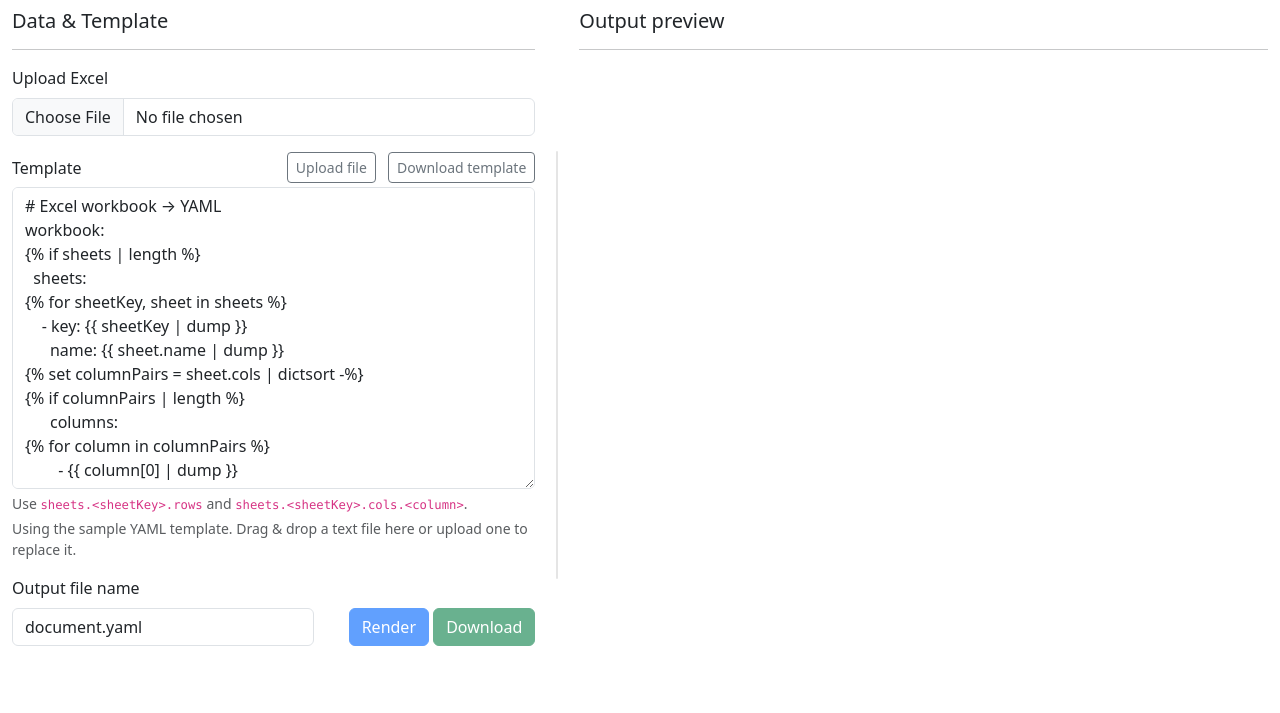
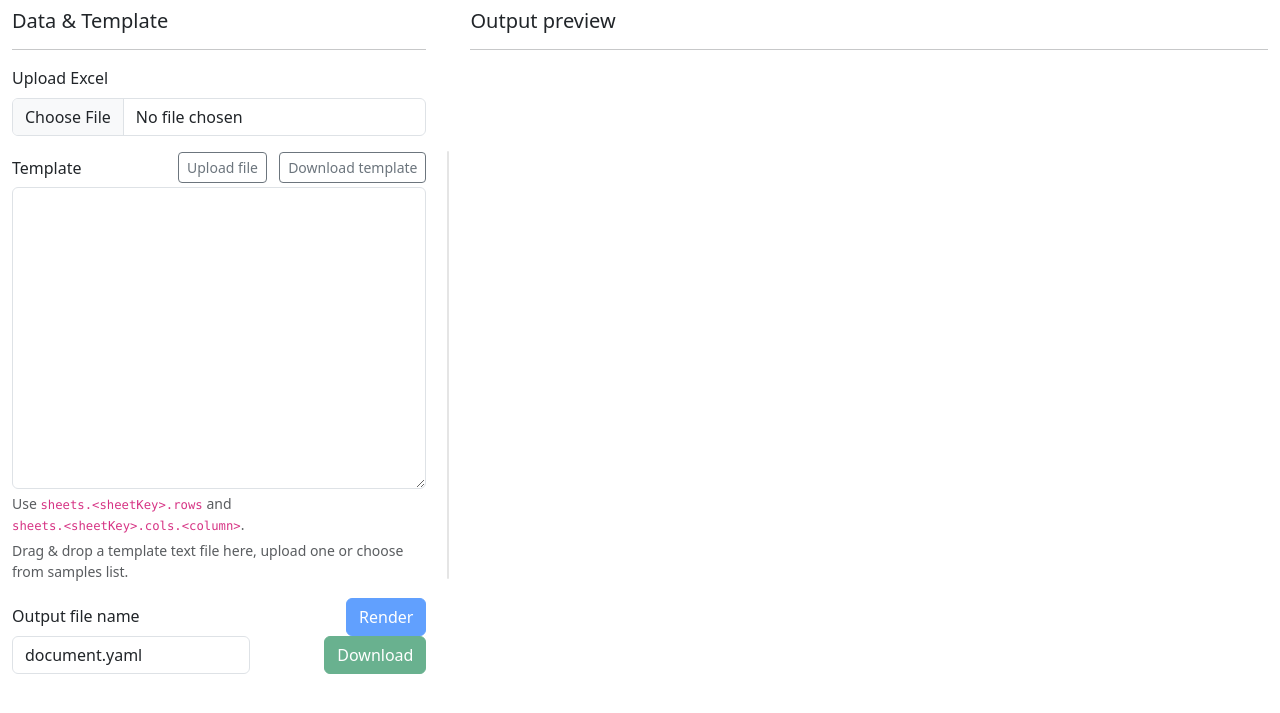
Before and after one commit to onurmatik/xlsx-pub, a plain HTML site: page index.html in a window 1280 px wide. Shown: the part 63-776 px from the top of the page. Drawn offline with nearby package versions, Linux system fonts and the light colour scheme.

Commit message:
created templates folder for samples

```diff
--- a/index.html
+++ b/index.html
@@ -49,7 +49,7 @@
       align-items: stretch;
       gap: 1rem;
       height: 100%;
-      --app-left-width: 41.6667%;
+      --app-left-width: 33%;
     }
     .app-pane {
       min-width: 0;
@@ -168,47 +168,11 @@
                   <input id="tplUpload" type="file" class="d-none" accept="text/*,.txt,.text,.md,.markdown,.njk,.nunjucks,.tmpl,.html,.htm,.json,.yaml,.yml,.csv,.tsv,.ini,.conf,.env" />
                 </div>
               </div>
-              <textarea id="tpl" class="form-control" rows="12"># Excel workbook → YAML
-workbook:
-{% if sheets | length %}
-  sheets:
-{% for sheetKey, sheet in sheets %}
-    - key: {{ sheetKey | dump }}
-      name: {{ sheet.name | dump }}
-{% set columnPairs = sheet.cols | dictsort -%}
-{% if columnPairs | length %}
-      columns:
-{% for column in columnPairs %}
-        - {{ column[0] | dump }}
-{% endfor %}
-{% else %}
-      columns: []
-{% endif %}
-{% if sheet.rows | length %}
-      rows:
-{% for row in sheet.rows %}
-{% set cells = row | dictsort -%}
-{% if cells | length %}
-        -
-{% for cell in cells %}
-          {{ cell[0] }}: {{ cell[1] | dump }}
-{% endfor %}
-{% else %}
-        - {}
-{% endif %}
-{% endfor %}
-{% else %}
-      rows: []
-{% endif %}
-{% endfor %}
-{% else %}
-  sheets: []
-{% endif %}
-</textarea>
+              <textarea id="tpl" class="form-control" rows="12"></textarea>
               <div class="form-text">
                 Use <nobr><code>sheets.&lt;sheetKey&gt;.rows</code></nobr> and <nobr><code>sheets.&lt;sheetKey&gt;.cols.&lt;column&gt;</code></nobr>.
               </div>
-              <div id="tplStatus" class="form-text text-muted" data-default-message="Using the sample YAML template. Drag &amp; drop a text file here or upload one to replace it.">Using the sample YAML template. Drag &amp; drop a text file here or upload one to replace it.</div>
+              <div id="tplStatus" class="form-text text-muted" data-default-message="Drag &amp; drop a template text file here, upload one or choose from samples list.">Drag &amp; drop a template text file here, upload one or choose from samples list.</div>
             </div>
 
             <div class="row g-2 align-items-end">
```
Also changed, not shown: 1 other file.
